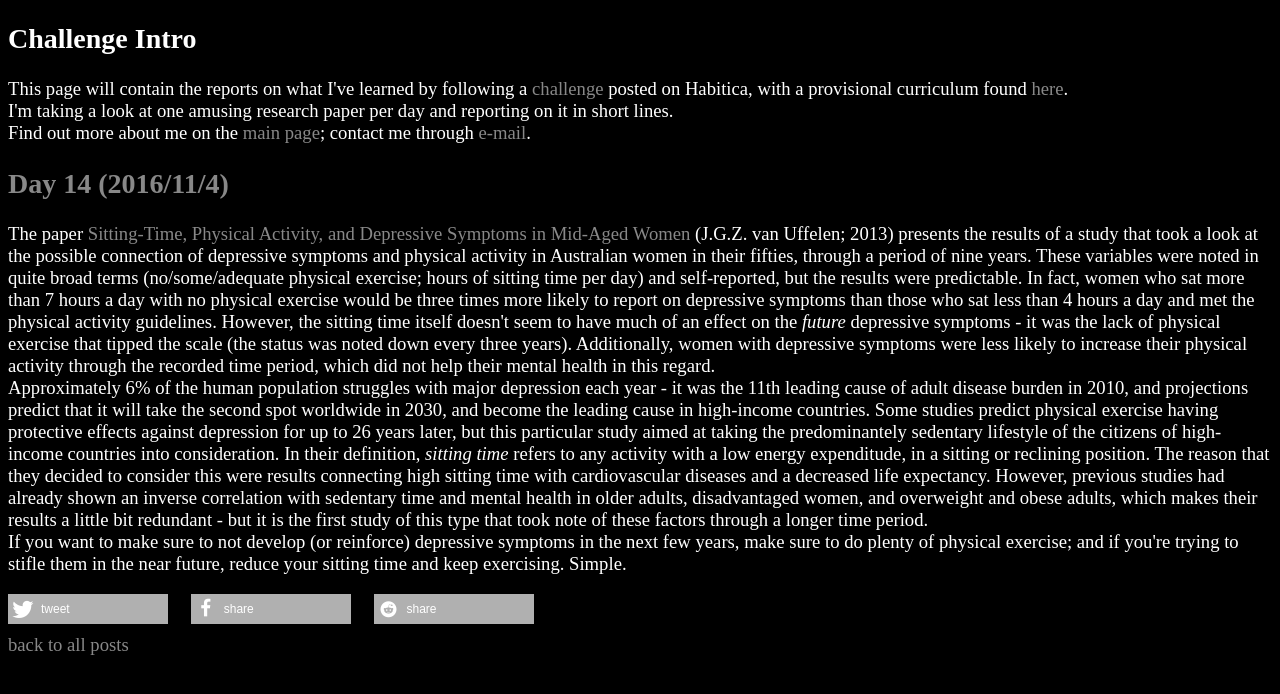
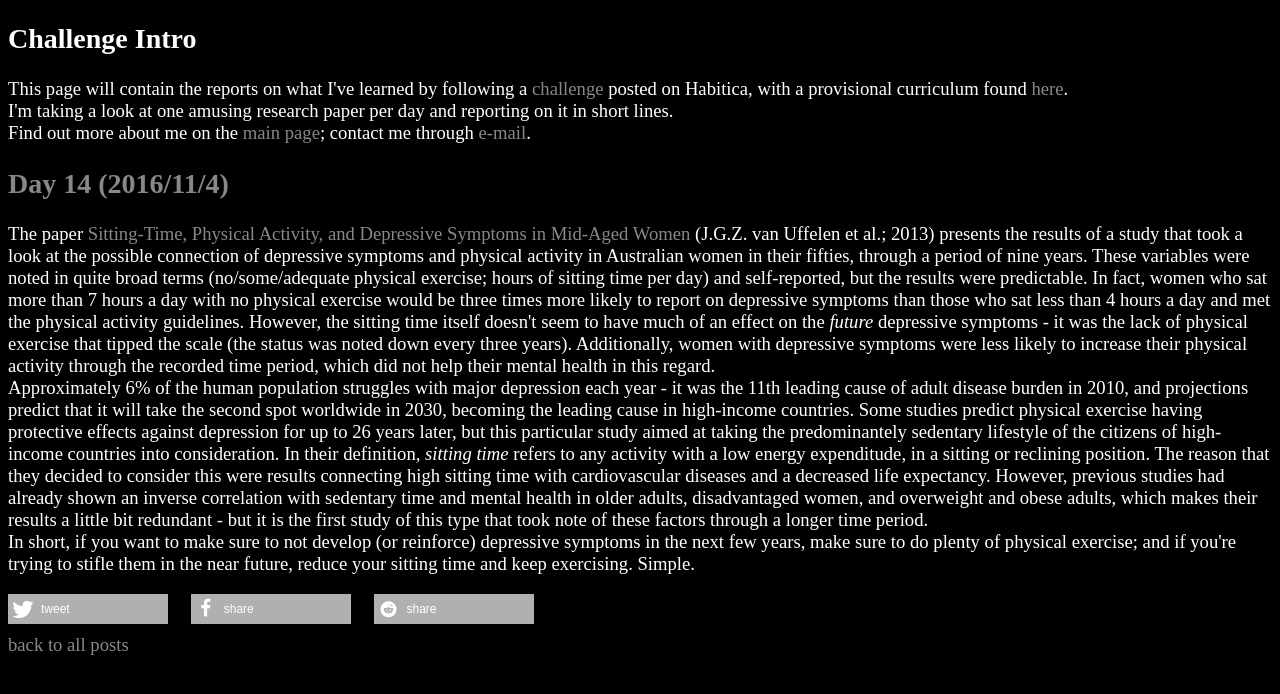
Before and after one commit to Shaidil/shaidil.github.io, a Jekyll site: the page built from _posts/2016-11-4-day-14.html, in a window 1280 px wide. Shown: the top 694 px of the page. Built offline with Jekyll 4.4.1, drawn with Linux system fonts in a browser that asks for light colours; nearby versions of some CDN libraries; some web fonts are replaced.

Commit message:
Update 2016-11-4-day-14.html

```diff
--- a/_posts/2016-11-4-day-14.html
+++ b/_posts/2016-11-4-day-14.html
@@ -3,9 +3,9 @@ title: Day 14 (2016/11/4)
 short: day14
 ---
 <p>
-The paper <a href="http://www.sciencedirect.com/science/article/pii/S074937971300319X">Sitting-Time, Physical Activity, and Depressive Symptoms in Mid-Aged Women</a> (J.G.Z. van Uffelen; 2013) presents the results of a study that took a look at the possible connection of depressive symptoms and physical activity in Australian women in their fifties, through a period of nine years. These variables were noted in quite broad terms (no/some/adequate physical exercise; hours of sitting time per day) and self-reported, but the results were predictable. In fact, women who sat more than 7 hours a day with no physical exercise would be three times more likely to report on depressive symptoms than those who sat less than 4 hours a day and met the physical activity guidelines. However, the sitting time itself doesn't seem to have much of an effect on the <i>future</i> depressive symptoms - it was the lack of physical exercise that tipped the scale (the status was noted down every three years). Additionally, women with depressive symptoms were less likely to increase their physical activity through the recorded time period, which did not help their mental health in this regard.<br>
+The paper <a href="http://www.sciencedirect.com/science/article/pii/S074937971300319X">Sitting-Time, Physical Activity, and Depressive Symptoms in Mid-Aged Women</a> (J.G.Z. van Uffelen et al.; 2013) presents the results of a study that took a look at the possible connection of depressive symptoms and physical activity in Australian women in their fifties, through a period of nine years. These variables were noted in quite broad terms (no/some/adequate physical exercise; hours of sitting time per day) and self-reported, but the results were predictable. In fact, women who sat more than 7 hours a day with no physical exercise would be three times more likely to report on depressive symptoms than those who sat less than 4 hours a day and met the physical activity guidelines. However, the sitting time itself doesn't seem to have much of an effect on the <i>future</i> depressive symptoms - it was the lack of physical exercise that tipped the scale (the status was noted down every three years). Additionally, women with depressive symptoms were less likely to increase their physical activity through the recorded time period, which did not help their mental health in this regard.<br>
 
-Approximately 6% of the human population struggles with major depression each year - it was the 11th leading cause of adult disease burden in 2010, and projections predict that it will take the second spot worldwide in 2030, and become the leading cause in high-income countries. Some studies predict physical exercise having protective effects against depression for up to 26 years later, but this particular study aimed at taking the predominantely sedentary lifestyle of the citizens of high-income countries into consideration. In their definition, <i>sitting time</i> refers to any activity with a low energy expenditude, in a sitting or reclining position. The reason that they decided to consider this were results connecting high sitting time with cardiovascular diseases and a decreased life expectancy. However, previous studies had already shown an inverse correlation with sedentary time and mental health in older adults, disadvantaged women, and overweight and obese adults, which makes their results a little bit redundant - but it is the first study of this type that took note of these factors through a longer time period.<br>
+Approximately 6% of the human population struggles with major depression each year - it was the 11th leading cause of adult disease burden in 2010, and projections predict that it will take the second spot worldwide in 2030, becoming the leading cause in high-income countries. Some studies predict physical exercise having protective effects against depression for up to 26 years later, but this particular study aimed at taking the predominantely sedentary lifestyle of the citizens of high-income countries into consideration. In their definition, <i>sitting time</i> refers to any activity with a low energy expenditude, in a sitting or reclining position. The reason that they decided to consider this were results connecting high sitting time with cardiovascular diseases and a decreased life expectancy. However, previous studies had already shown an inverse correlation with sedentary time and mental health in older adults, disadvantaged women, and overweight and obese adults, which makes their results a little bit redundant - but it is the first study of this type that took note of these factors through a longer time period.<br>
 
-If you want to make sure to not develop (or reinforce) depressive symptoms in the next few years, make sure to do plenty of physical exercise; and if you're trying to stifle them in the near future, reduce your sitting time and keep exercising. Simple.
+In short, if you want to make sure to not develop (or reinforce) depressive symptoms in the next few years, make sure to do plenty of physical exercise; and if you're trying to stifle them in the near future, reduce your sitting time and keep exercising. Simple.
 </p>
```
